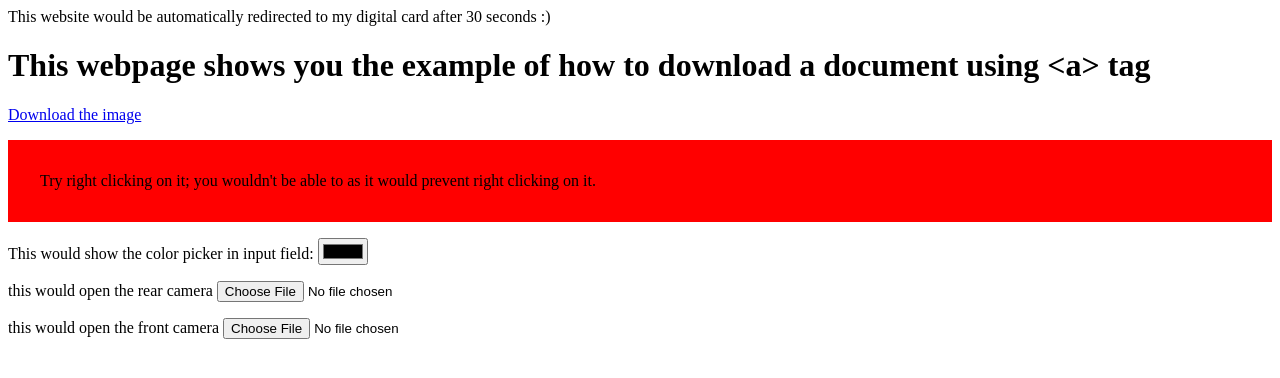
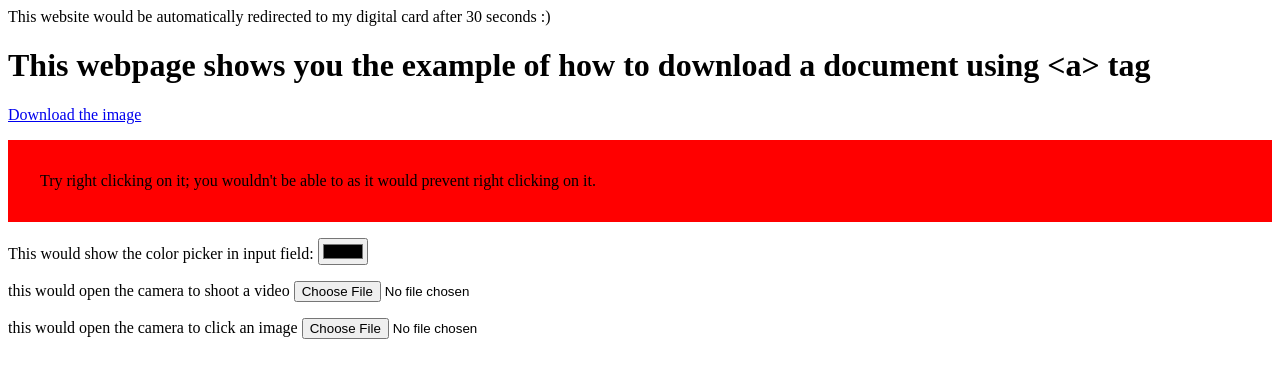
Before and after one commit to Vibhor0/html5-examples, a plain HTML site: page index.html in a window 1280 px wide. Drawn offline with Linux system fonts and the light colour scheme.

Commit message:
updated index.html
line 39 and 44 is updated

```diff
--- a/index.html
+++ b/index.html
@@ -36,12 +36,12 @@
     </p>
 
     <p>
-      this would open the rear camera
+      this would open the camera to shoot a video
       <input type="file" capture="environment" accept="video/*" />
     </p>
 
     <p>
-      this would open the front camera
+      this would open the camera to click an image
       <input type="file" capture="environment" accept="image/*" />
     </p>
   </body>
```
